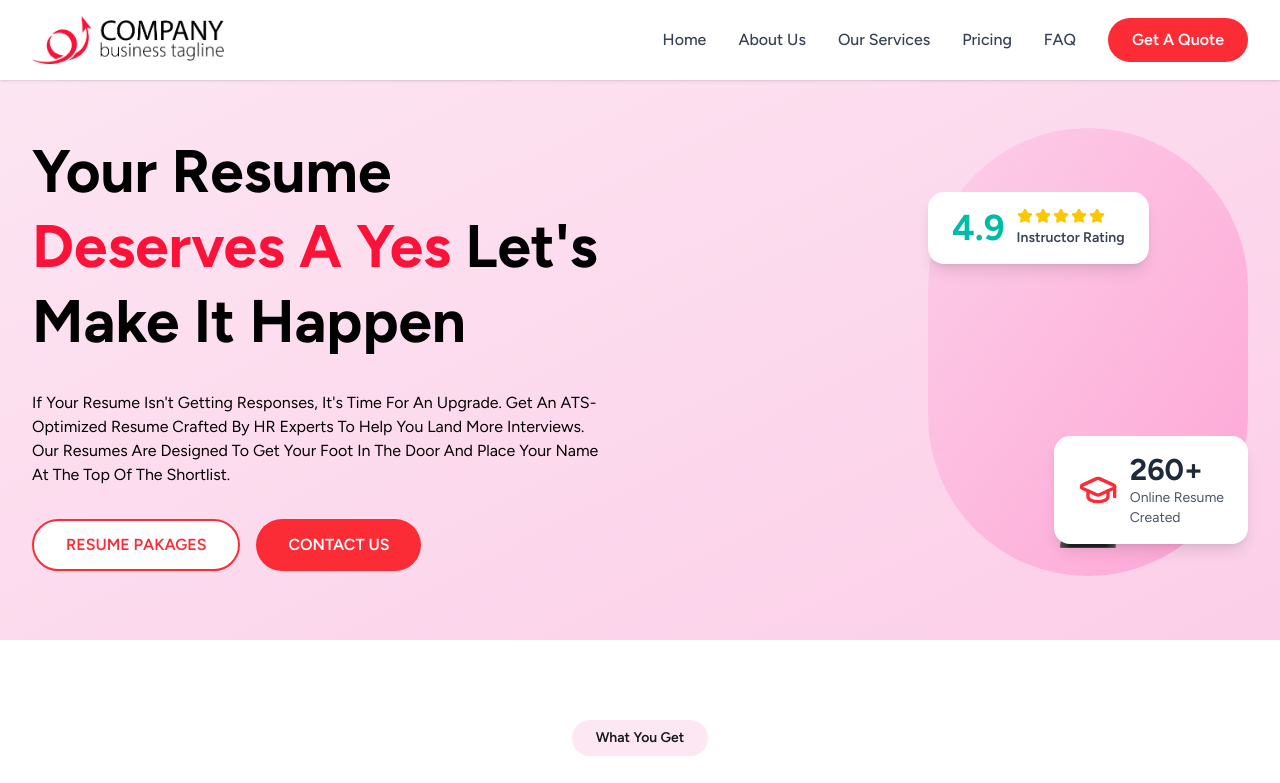
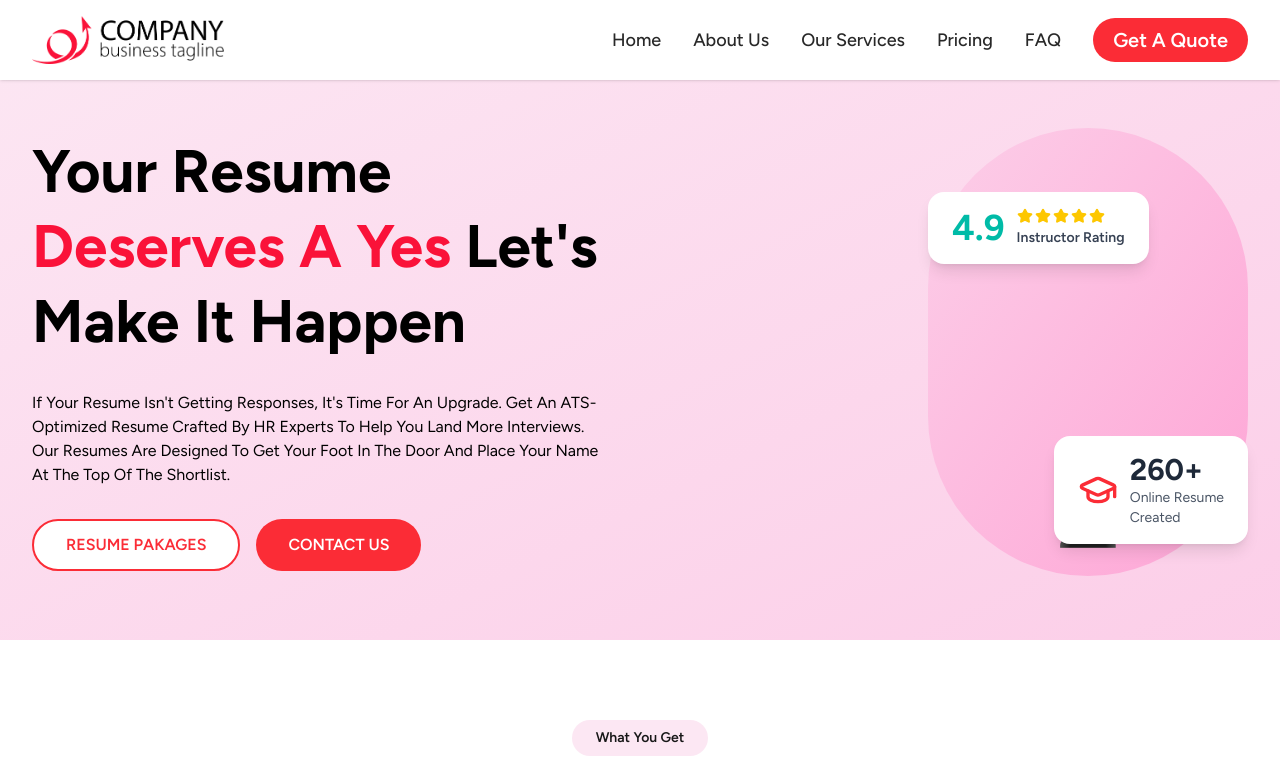
Before and after one commit to voidAyush-tsx/task1_design, a Next.js app: page / in a window 1280 px wide. Shown: the top 783 px of the page. Built offline with nearby package versions, Linux system fonts and the light colour scheme.

Commit message:
update styles for navigation links and buttons

```diff
--- a/src/components/nav.tsx
+++ b/src/components/nav.tsx
@@ -36,18 +36,18 @@ const Nav = () => {
               <a
                 key={link.name}
                 href={link.href}
-                className="text-gray-700 hover:text-red-500 font-medium transition-colors"
+                className="text-[#282828] text-[18px] hover:text-red-500 font-medium transition-colors"
               >
                 {link.name}
               </a>
             ))}
-            <button className="px-6 py-2.5 bg-red-500 text-white rounded-full font-semibold hover:bg-red-600 transition-colors">
+            <button className="px-5 py-2 bg-red-500 text-white text-xl rounded-full font-semibold hover:bg-red-600 transition-colors">
               Get A Quote
             </button>
           </div>
 
           <button
-            className={`lg:hidden p-2 text-gray-700 hover:text-red-500 z-[60] ${isOpen ? 'hidden' : ''}`}
+            className={`lg:hidden p-2 text-black cursor-pointer hover:text-red-500 z-[60] ${isOpen ? 'hidden' : ''}`}
             onClick={() => setIsOpen(true)}
             aria-label="Open menu"
             aria-expanded={isOpen}
@@ -59,7 +59,7 @@ const Nav = () => {
 
       {isOpen && (
         <div
-          className="lg:hidden fixed inset-0 bg-black bg-opacity-50 z-40 transition-opacity duration-300"
+          className="lg:hidden fixed inset-0 bg- bg-opacity-50 z-40 cursor-pointer transition-opacity duration-300"
           onClick={() => setIsOpen(false)}
         />
       )}
@@ -72,7 +72,7 @@ const Nav = () => {
         <div className="flex flex-col h-full px-6 py-6">
           <div className="flex justify-end mb-8">
             <button
-              className="p-2 text-red-500 hover:text-red-600"
+              className="p-2 cursor-pointer text-red-500 hover:text-red-600"
               onClick={() => setIsOpen(false)}
               aria-label="Close menu"
             >
@@ -89,7 +89,7 @@ const Nav = () => {
                 <a
                   key={link.name}
                   href={link.href}
-                  className="flex items-center gap-4 text-gray-800 hover:text-red-500 font-semibold text-lg transition-colors"
+                  className="flex items-center gap-4 text-[#282828] text-[18px] hover:text-red-500 font-semibold transition-colors"
                   onClick={() => setIsOpen(false)}
                 >
                   <Icon size={24} className="text-red-500" />
```
